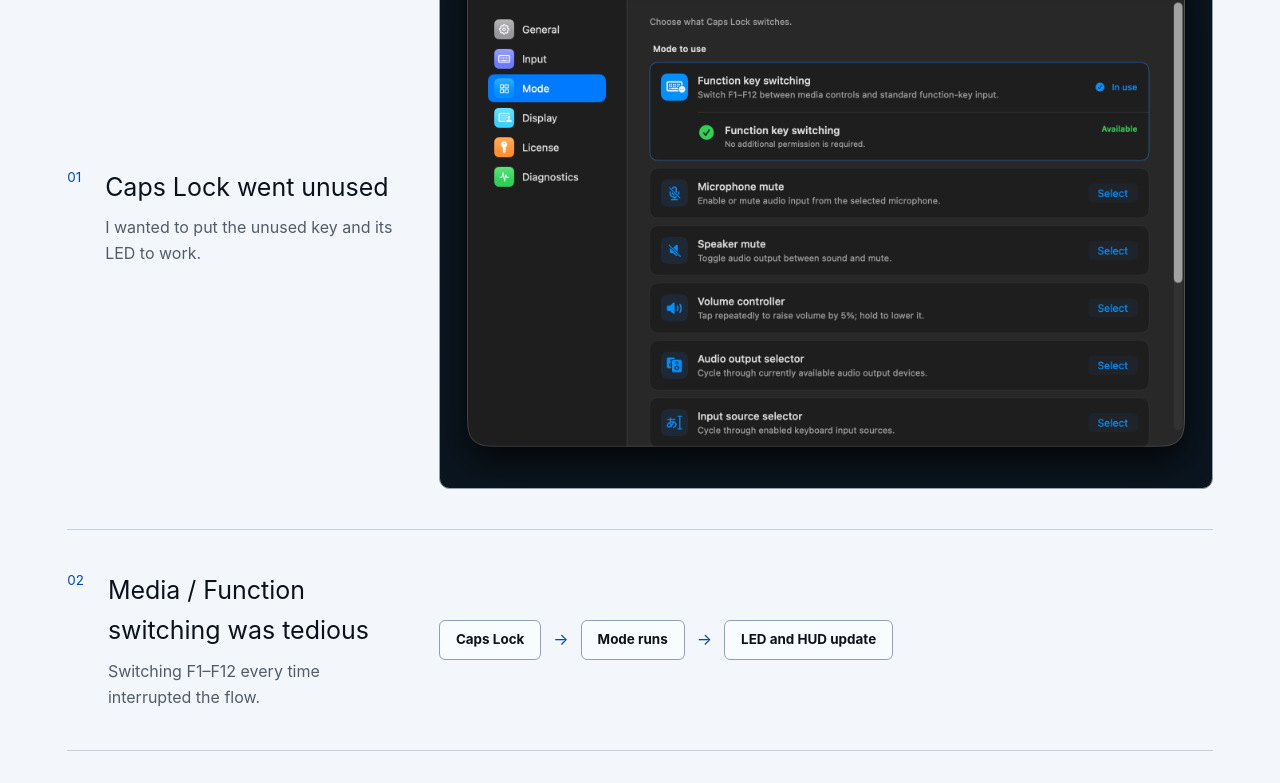
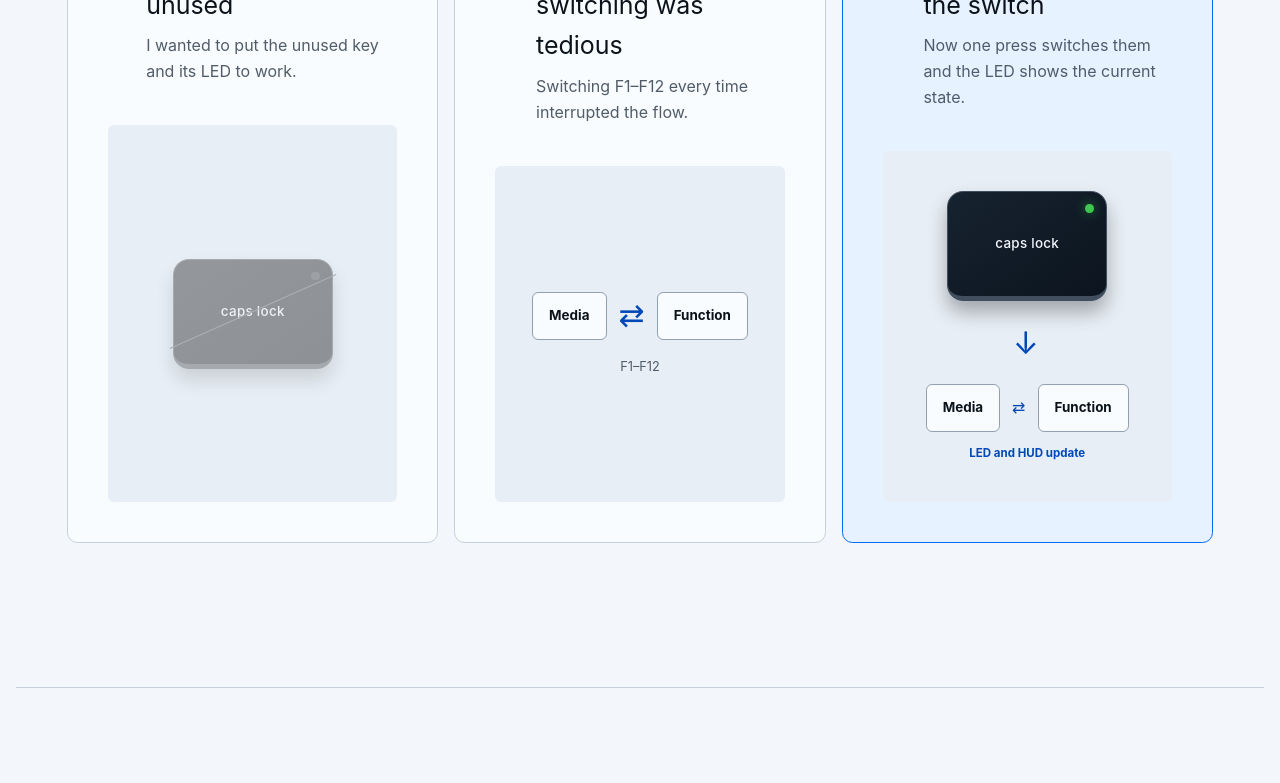
Before and after one commit to mumei/capswitch-website, a Next.js app: page /en in a window 1280 px wide. Shown: the part 1120-1903 px from the top of the page. Built offline with nearby package versions, Linux system fonts and the light colour scheme; no server answers.

Commit message:
Clarify the Capswitch origin story

```diff
--- a/app/globals.css
+++ b/app/globals.css
@@ -146,33 +146,62 @@ h1 { max-width: 12ch; font-size: clamp(2.7rem, 4vw + .5rem, 4.5rem); font-weight
 .section-intro > p:last-child, .led-copy > p:last-child {
   margin-top: var(--space-lg); max-width: 42rem; color: var(--color-muted); font-size: var(--text-md);
 }
-.tour-story { margin-top: var(--space-2xl); border-top: var(--rule) solid var(--color-rule); }
-.tour-chapter {
-  display: grid; gap: var(--space-xl); padding-block: var(--space-xl);
-  border-bottom: var(--rule) solid var(--color-rule);
+.origin-story { margin-top: var(--space-2xl); display: grid; gap: var(--space-md); }
+.origin-card {
+  min-width: 0; display: grid; grid-template-rows: auto 1fr; gap: var(--space-xl);
+  padding: var(--space-xl); border: var(--rule) solid var(--color-rule);
+  border-radius: var(--radius-md); background: var(--color-panel);
+}
+.origin-card-solution {
+  border-color: var(--color-accent);
+  background: color-mix(in oklch, var(--color-accent) 8%, var(--color-panel));
 }
 .tour-step { display: grid; grid-template-columns: auto minmax(0, 1fr); gap: var(--space-lg); }
 .step-index { color: var(--color-accent-dark); font-family: var(--font-body); font-size: var(--text-sm); }
 .tour-step h3 { font-size: var(--text-lg); }
 .tour-step p { margin-top: var(--space-xs); color: var(--color-muted); }
-.tour-screenshot { min-width: 0; margin: 0; }
-.tour-screenshot img {
-  display: block; width: 100%; height: auto;
-  border: var(--rule) solid var(--color-rule-strong); border-radius: var(--radius-md);
-  background: var(--color-graphite);
+.origin-visual {
+  min-height: 12rem; display: flex; align-items: center; justify-content: center;
+  gap: var(--space-md); padding: var(--space-xl); border-radius: var(--radius-sm);
+  background: var(--color-paper-2); overflow: hidden;
 }
-.tour-action {
-  display: grid; gap: var(--space-xl); padding-block: var(--space-xl);
-  border-bottom: var(--rule) solid var(--color-rule);
+.origin-key {
+  width: min(10rem, 100%); aspect-ratio: 1.45 / 1; position: relative;
+  display: grid; place-items: center; border: var(--rule) solid var(--color-key-edge);
+  border-bottom-width: .35rem; border-radius: 1rem;
+  background: linear-gradient(145deg, var(--color-graphite-2), var(--color-graphite));
+  color: var(--color-on-graphite); box-shadow: 0 .7rem 1.2rem var(--shadow-key);
 }
-.action-flow {
-  display: flex; flex-wrap: wrap; align-items: center; gap: var(--space-sm);
-  color: var(--color-accent-dark);
+.origin-key i {
+  position: absolute; inset-block-start: var(--space-sm); inset-inline-end: var(--space-sm);
+  width: .55rem; aspect-ratio: 1; border-radius: 50%; background: var(--color-led);
+  box-shadow: 0 0 .65rem var(--shadow-led);
 }
-.action-flow strong {
+.origin-key strong { font-size: var(--text-sm); font-weight: 500; letter-spacing: .02em; }
+.origin-key-muted { opacity: .42; filter: grayscale(1); }
+.origin-key-muted::after {
+  content: ""; position: absolute; width: 115%; height: var(--rule);
+  background: var(--color-muted); transform: rotate(-24deg);
+}
+.origin-key-muted i { background: var(--color-key-led-off); box-shadow: none; }
+.origin-visual-friction { flex-direction: column; }
+.origin-switch, .origin-result {
+  display: flex; align-items: center; justify-content: center; gap: var(--space-sm);
+  color: var(--color-ink);
+}
+.origin-switch strong, .origin-result > strong {
   padding: var(--space-sm) var(--space-md); border: var(--rule) solid var(--color-rule-strong);
-  border-radius: var(--radius-sm); background: var(--color-panel); color: var(--color-ink);
-  font-size: var(--text-sm); line-height: 1; white-space: nowrap;
+  border-radius: var(--radius-sm); background: var(--color-panel); font-size: var(--text-sm);
+  white-space: nowrap;
+}
+.origin-switch span { color: var(--color-accent-dark); font-size: var(--text-xl); }
+.origin-visual-friction small { color: var(--color-muted); font-family: var(--font-body); }
+.origin-arrow { flex: 0 0 auto; color: var(--color-accent-dark); font-size: var(--text-xl); }
+.origin-result { min-width: 0; flex-wrap: wrap; }
+.origin-result > span { color: var(--color-accent-dark); }
+.origin-result small {
+  flex-basis: 100%; color: var(--color-accent-dark); font-size: var(--text-xs);
+  font-weight: 650; text-align: center;
 }
 .caps-lock-section {
   padding-block: var(--space-3xl); display: grid; gap: var(--space-2xl);
@@ -293,9 +322,6 @@ html:lang(ja) .price-section h2 { white-space: nowrap; }
 }
 @media (min-width: 40rem) {
   .hero { grid-template-columns: minmax(0, 1.05fr) minmax(20rem, .95fr); }
-  .tour-chapter { grid-template-columns: minmax(12rem, .6fr) minmax(0, 1.4fr); align-items: center; }
-  .tour-chapter-menu .tour-screenshot { width: min(100%, 21.25rem); justify-self: start; }
-  .tour-action { grid-template-columns: minmax(12rem, .6fr) minmax(0, 1.4fr); align-items: center; }
   .caps-lock-flow { grid-template-columns: minmax(0, 1fr) auto minmax(0, 1fr) auto minmax(0, 1fr); align-items: center; }
   .mode-row { grid-template-columns: 2.5rem minmax(14rem, .75fr) minmax(0, 1.25fr); align-items: start; }
   .mode-transition { grid-column: 3; }
@@ -310,6 +336,11 @@ html:lang(ja) .price-section h2 { white-space: nowrap; }
 }
 @media (min-width: 60rem) {
   .hero { grid-template-columns: minmax(0, 1.15fr) minmax(27rem, .85fr); gap: var(--space-3xl); }
+  .origin-story { grid-template-columns: repeat(3, minmax(0, 1fr)); }
+  .origin-card { padding: var(--space-xl); }
+  .origin-visual { padding-inline: var(--space-md); }
+  .origin-visual-solution { flex-direction: column; }
+  .origin-arrow { transform: rotate(90deg); }
   .led-section { grid-template-columns: minmax(0, .8fr) minmax(32rem, 1.2fr); align-items: start; }
   .led-copy { position: sticky; inset-block-start: var(--space-xl); }
 }
--- a/app/localized-home.tsx
+++ b/app/localized-home.tsx
@@ -1,6 +1,5 @@
 "use client";
 
-import Image from "next/image";
 import { Fragment, useEffect } from "react";
 import { CapswitchDemo } from "./capswitch-demo";
 import { GoogleAnalytics } from "./google-analytics";
@@ -125,8 +124,8 @@ export function LocalizedHome({
           <p className="kicker">{copy.tour.kicker}</p>
           <h2 id="tour-title">{copy.tour.title}</h2>
         </div>
-        <div className="tour-story">
-          <article className="tour-chapter tour-chapter-settings">
+        <div className="origin-story">
+          <article className="origin-card">
             <div className="tour-step">
               <span className="step-index">01</span>
               <div>
@@ -134,18 +133,15 @@ export function LocalizedHome({
                 <p>{copy.tour.descriptions[0]}</p>
               </div>
             </div>
-            <figure className="tour-screenshot">
-              <Image
-                src={`${publicBasePath}/screenshots/${locale}/capswitch-settings.png`}
-                width="1936"
-                height="1360"
-                loading="lazy"
-                alt={copy.tour.settingsAlt}
-              />
-            </figure>
+            <div className="origin-visual origin-visual-unused" role="img" aria-label={copy.tour.steps[0]}>
+              <div className="origin-key origin-key-muted" aria-hidden="true">
+                <i />
+                <strong>caps lock</strong>
+              </div>
+            </div>
           </article>
 
-          <article className="tour-action">
+          <article className="origin-card">
             <div className="tour-step">
               <span className="step-index">02</span>
               <div>
@@ -153,14 +149,17 @@ export function LocalizedHome({
                 <p>{copy.tour.descriptions[1]}</p>
               </div>
             </div>
-            <div className="action-flow" aria-label={copy.tour.steps[1]}>
-              <strong>{copy.tour.flow[0]}</strong><span aria-hidden="true">→</span>
-              <strong>{copy.tour.flow[1]}</strong><span aria-hidden="true">→</span>
-              <strong>{copy.tour.flow[2]}</strong>
+            <div className="origin-visual origin-visual-friction" role="img" aria-label={copy.tour.steps[1]}>
+              <div className="origin-switch" aria-hidden="true">
+                <strong>Media</strong>
+                <span>⇄</span>
+                <strong>Function</strong>
+              </div>
+              <small aria-hidden="true">F1–F12</small>
             </div>
           </article>
 
-          <article className="tour-chapter tour-chapter-menu">
+          <article className="origin-card origin-card-solution">
             <div className="tour-step">
               <span className="step-index">03</span>
               <div>
@@ -168,15 +167,17 @@ export function LocalizedHome({
                 <p>{copy.tour.descriptions[2]}</p>
               </div>
             </div>
-            <figure className="tour-screenshot">
-              <Image
-                src={`${publicBasePath}/screenshots/${locale}/capswitch-menu.png`}
-                width="680"
-                height="370"
-                loading="lazy"
-                alt={copy.tour.menuAlt}
-              />
-            </figure>
+            <div className="origin-visual origin-visual-solution" role="img" aria-label={copy.tour.steps[2]}>
+              <div className="origin-key" aria-hidden="true">
+                <i />
+                <strong>caps lock</strong>
+              </div>
+              <span className="origin-arrow" aria-hidden="true">→</span>
+              <div className="origin-result" aria-hidden="true">
+                <strong>Media</strong><span>⇄</span><strong>Function</strong>
+                <small>{copy.tour.flow[2]}</small>
+              </div>
+            </div>
           </article>
         </div>
       </section>
```
Also changed, not shown: 2 other files (tests, documents, lock files or other folders).
